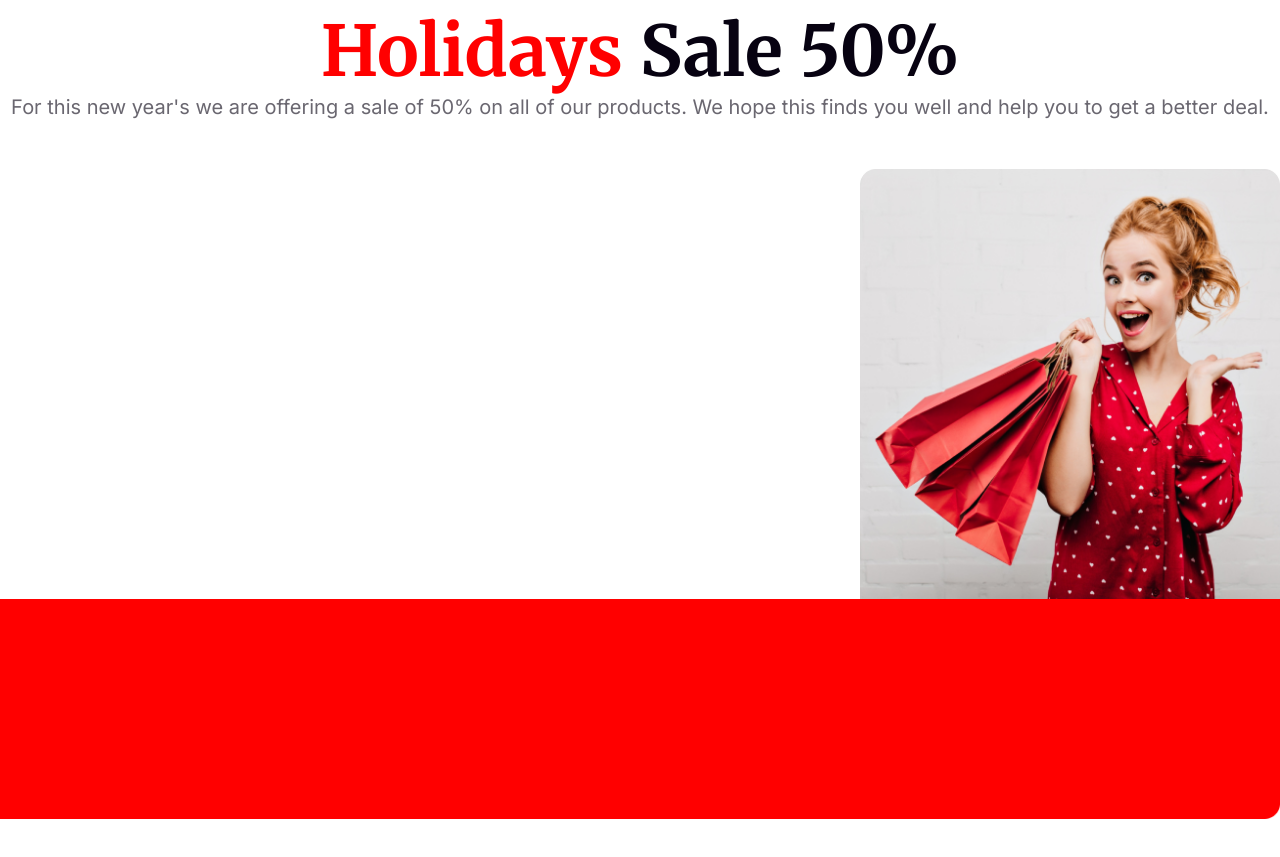
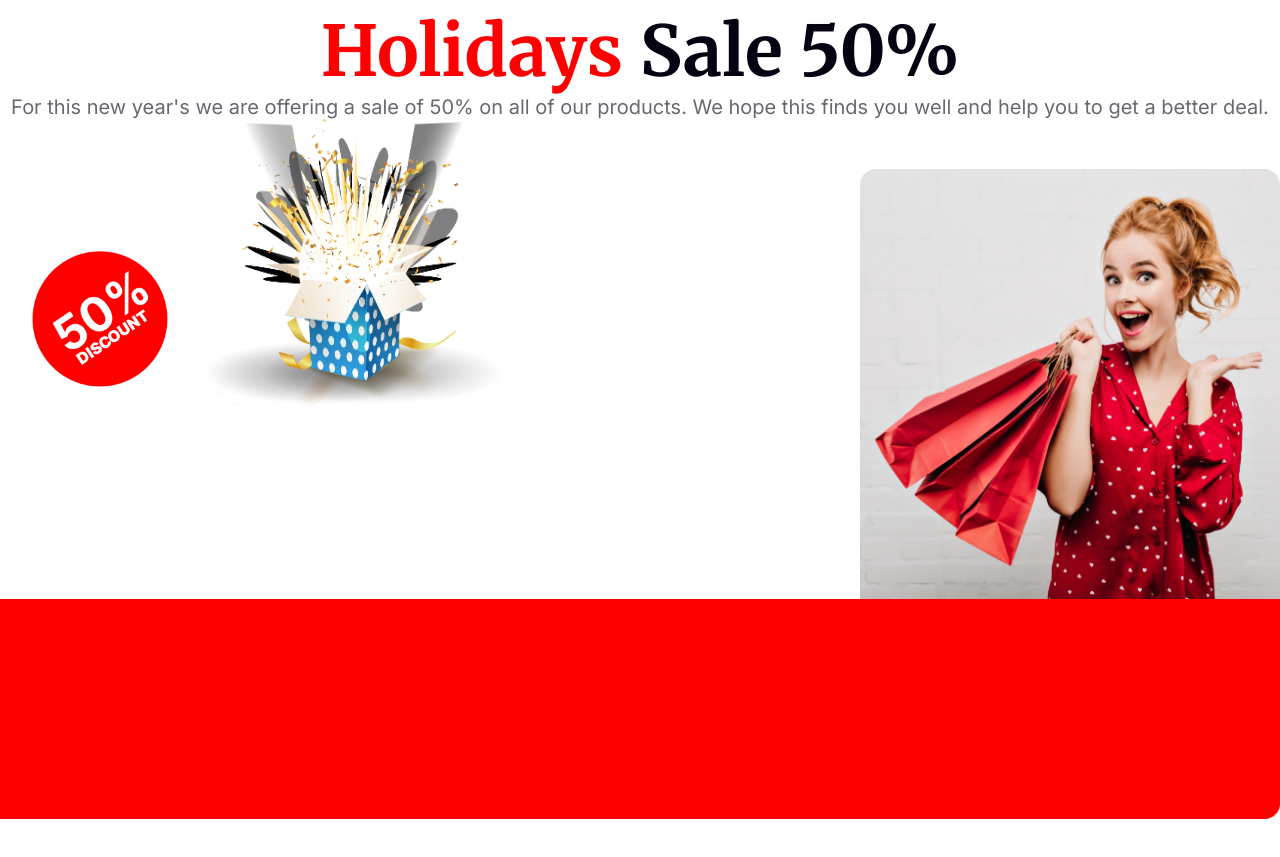
Before and after one commit to Azmaineeeeeee/Assignment-1, a plain HTML site: page index.html in a window 1280 px wide. Shown: the part 3387-4244 px from the top of the page. Drawn offline with Linux system fonts and the light colour scheme.

Commit message:
Images Added

```diff
--- a/index.html
+++ b/index.html
@@ -131,9 +131,9 @@
 
       <img src="Images/resources/Rectangle 2.png" alt="Rectangle2" height="220px" width="1300px" class="rectangle-2" />
 
-      <!-- <img src="Images/resources/Group 44.png" alt="50% off" height= "200px" width= "200px" class="off"> -->
+      <img src="Images/resources/Group 44.png" alt="50% off" height= "200px" width= "200px" class="off">
 
-      <!-- <img src="Images/resources/Group 75.png" alt="Box" height="300px" width="300px" class="Box"> -->
+      <img src="Images/resources/Group 75.png" alt="Box" height="300px" width="300px" class="Box">
     </section>
 
     <section class="Portfolio">
```
Also changed, not shown: Images/resources/Group 79.png (added), Images/resources/Group 79@2x.png (added).
